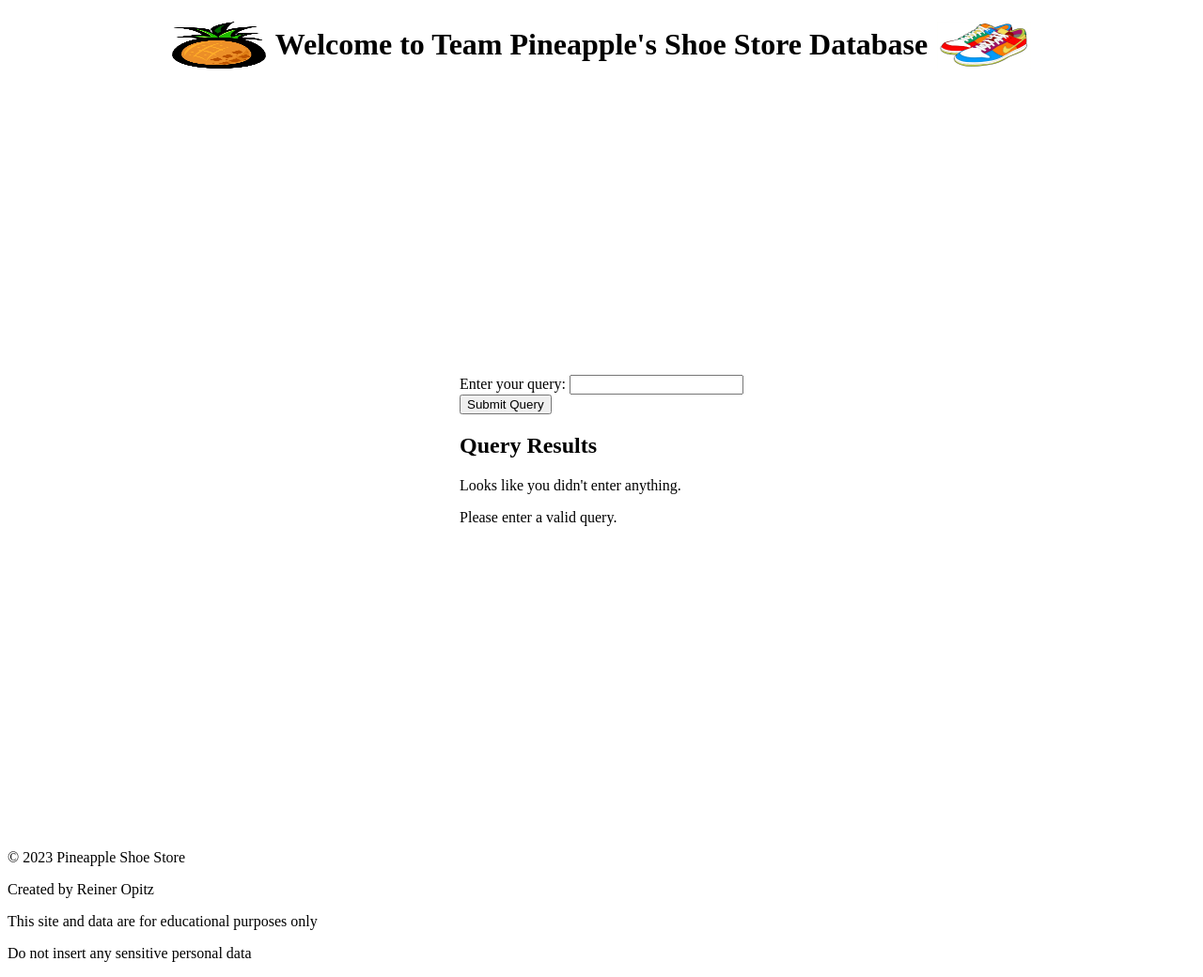
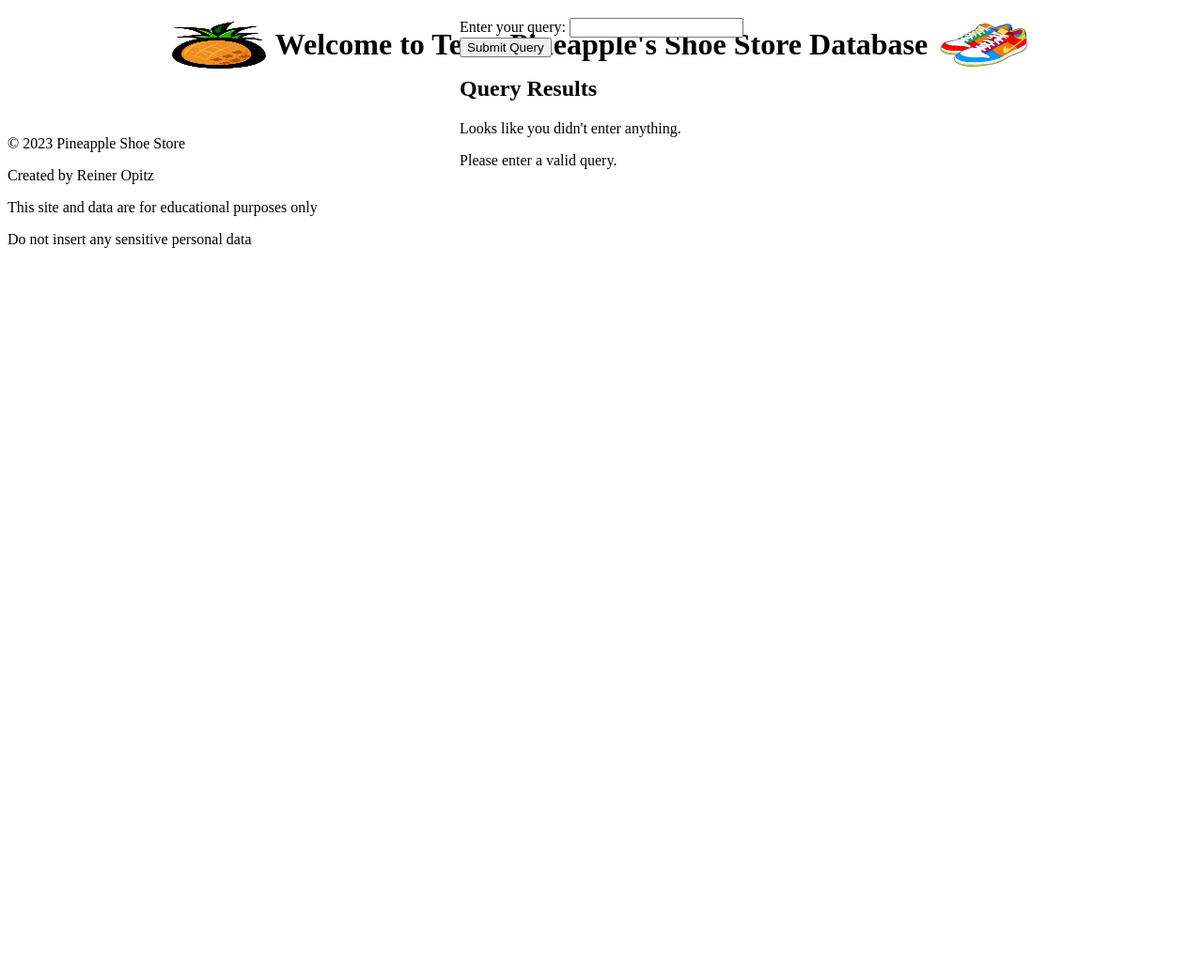
Before and after one commit to reinerism/475Ashoestore, a Flask app: page / in a window 1280 px wide. Shown: the whole page at 94% size. After the commit the page ends 264 px from the top, so only its background shows below. Run offline with Flask 2, Linux system fonts and the light colour scheme.

Commit message:
had to change vh height

```diff
--- a/templates/home.html
+++ b/templates/home.html
@@ -7,7 +7,7 @@
         display: flex;
         justify-content: center;
         align-items: center;
-        height: 100vh;
+        height: 5vh;
     }
     table {
         border-collapse: collapse;
```
